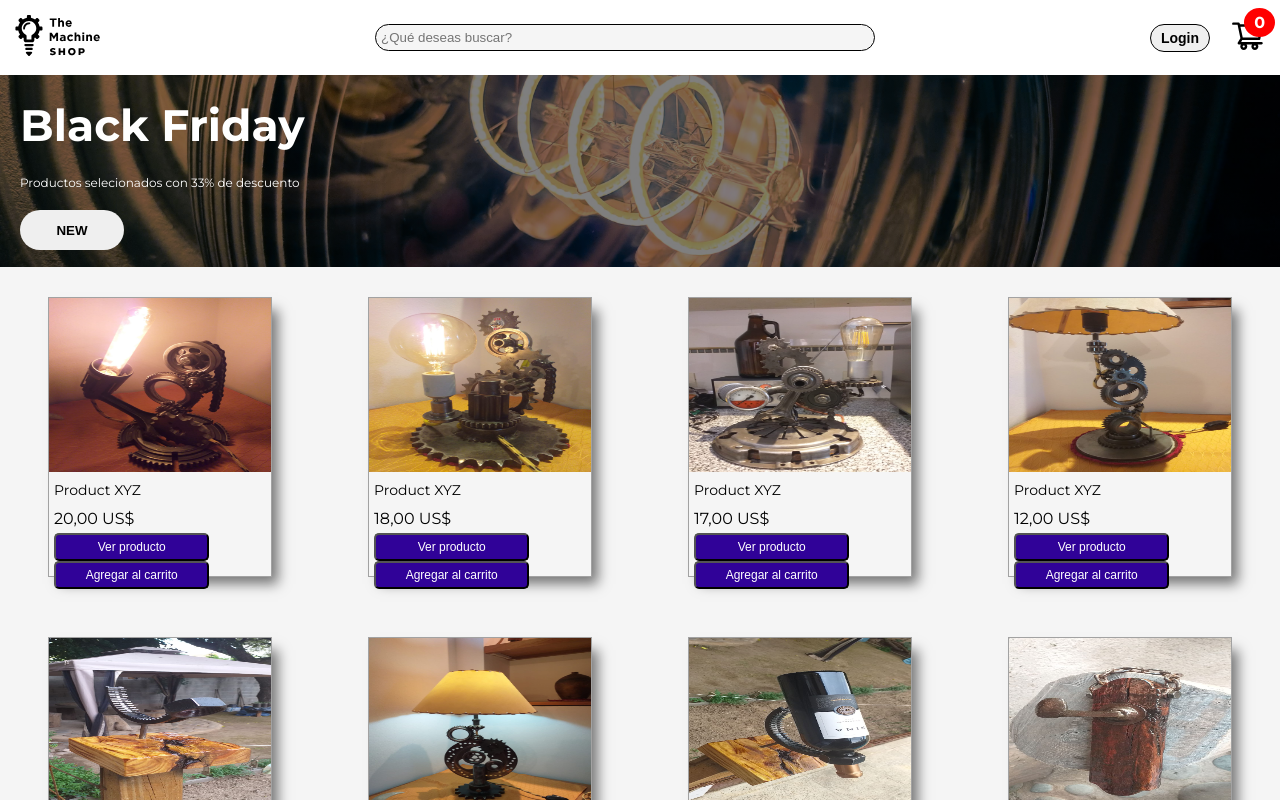
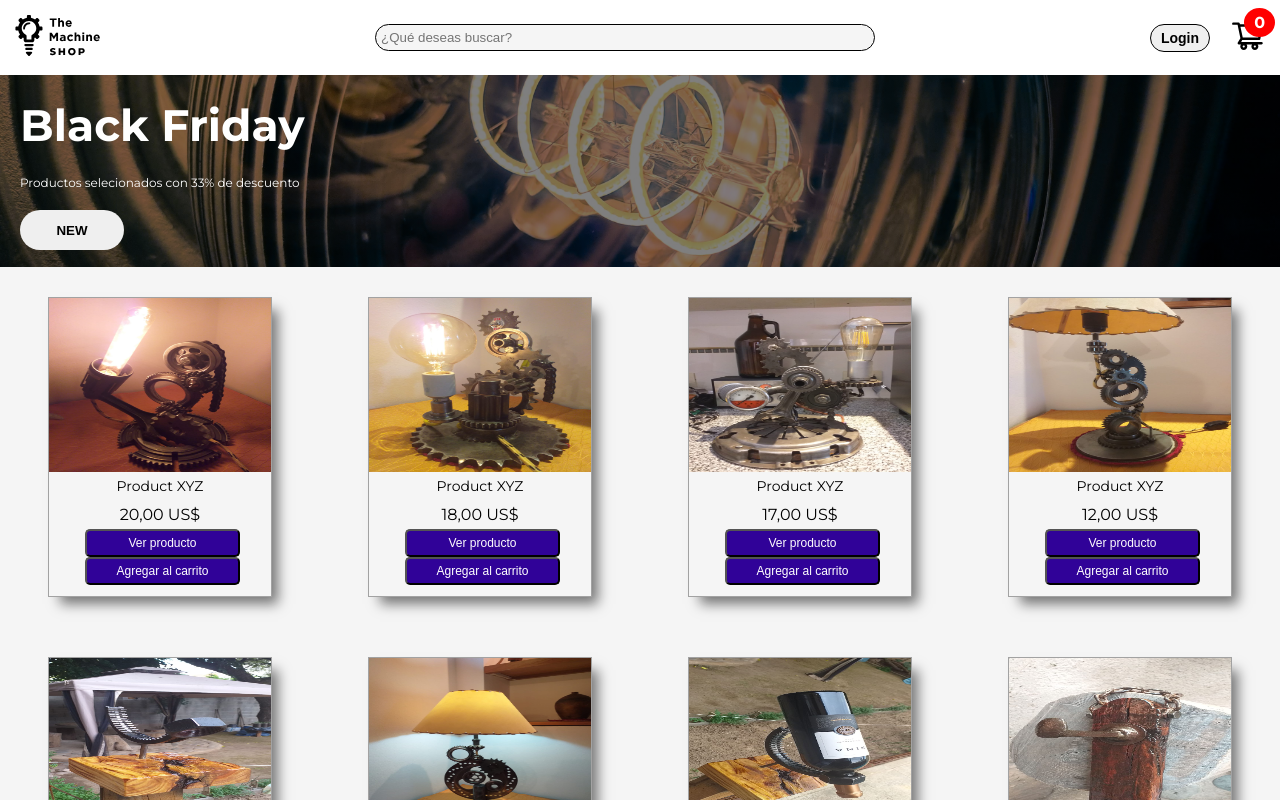
Before and after one commit to hernandw/themachineshop, a React (Vite) app in the folder frontend/: page / in a window 1280 px wide. Shown: the top 800 px of the page. Built offline with nearby package versions, Linux system fonts and the light colour scheme.

Commit message:
Se estilizo la parte del producto

```diff
--- a/frontend/src/App.css
+++ b/frontend/src/App.css
@@ -649,3 +649,12 @@ span {
   padding: 30px 450px;
  }
 }
+
+.insideCard{
+  display: flex;
+  flex-direction: column;
+  align-items: center;
+}
+.card {
+  height: 300px;
+}
--- a/frontend/src/components/Products.jsx
+++ b/frontend/src/components/Products.jsx
@@ -23,7 +23,7 @@ export const Products = () => {
     ? products.map((product) => {
        return (
         <div className='card' key={product.id}>
-         <div>
+         <div className='insideCard'>
           <img src={product.img} />
           <p className='card__title'>{product.name}</p>
           <p className='card__price'>{formateado(product.price)}</p>
```
